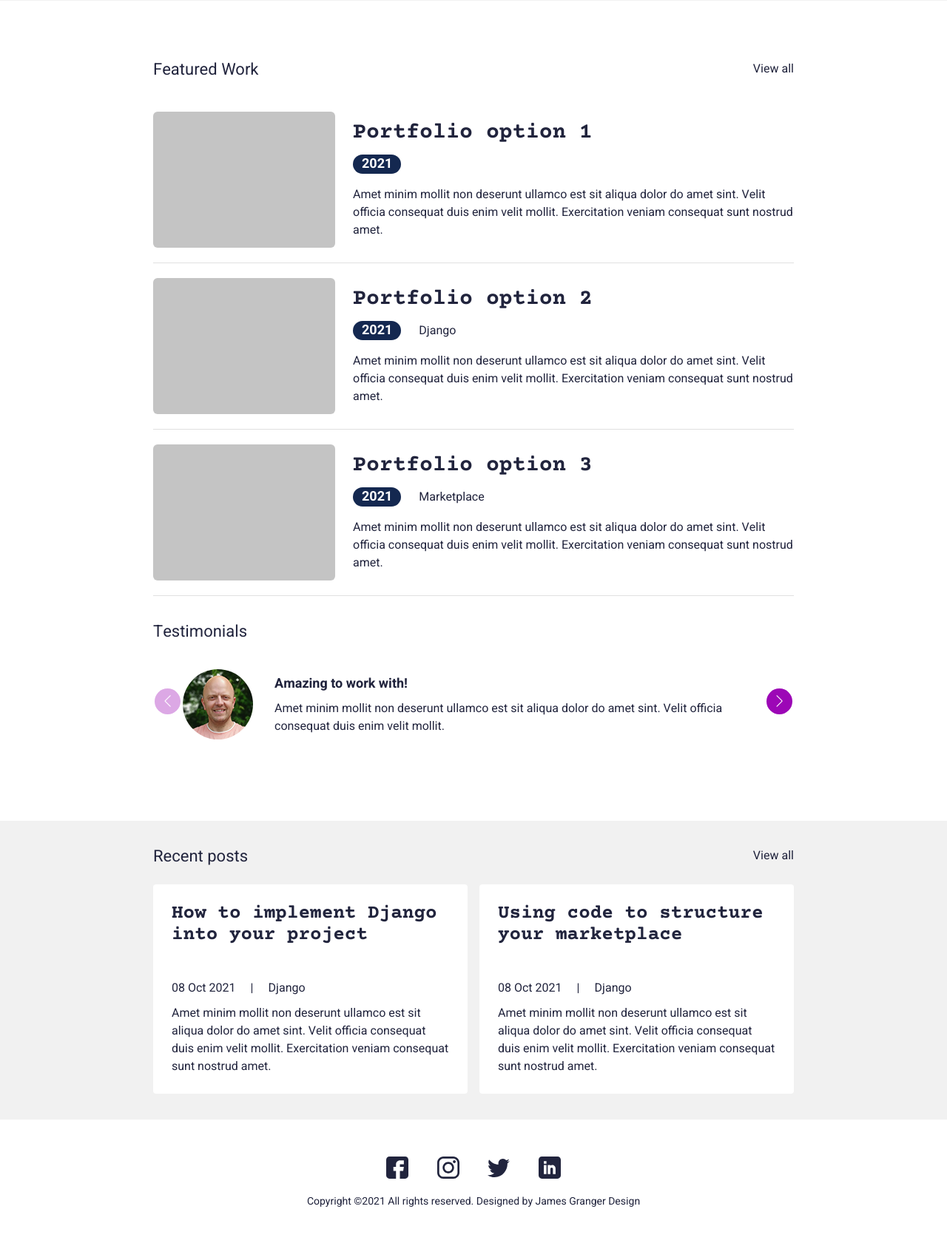
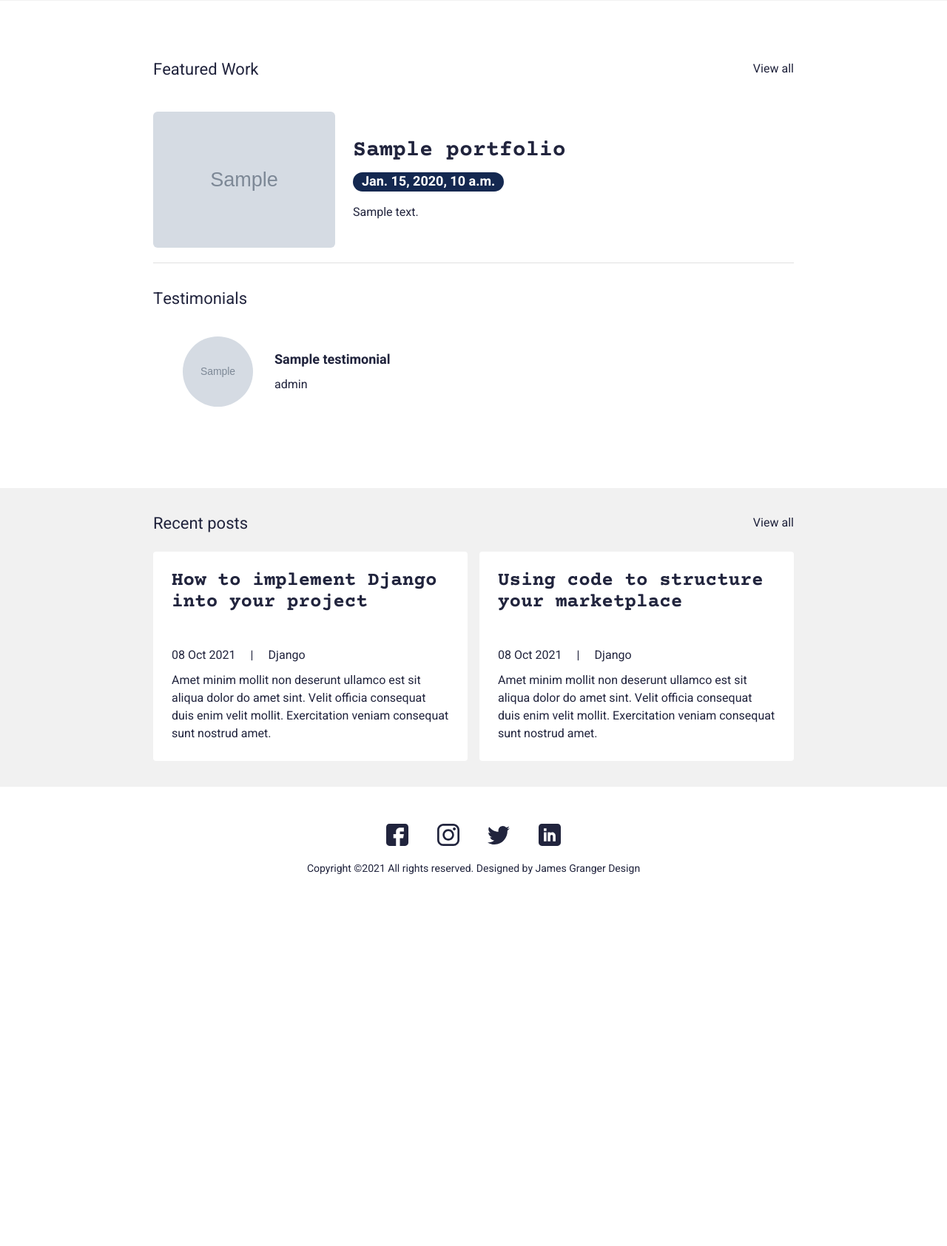
Before and after one commit to Mohamed-Taha-Essa/Django-digital-resume, a Django app: page /home/ in a window 1280 px wide. Shown: the part 1256-2941 px from the top of the page at 74% size. After the commit the page ends 2438 px from the top, so only its background shows below. Run offline with Django 4.2, Linux system fonts and the light colour scheme; tables that the repository leaves empty hold one stand-in row (values such as "Sample post"); grey boxes marked "Sample" are stand-in pictures; some libraries are stand-ins or nearby versions.

Commit message:
show portfolio & testemonials in index.html

```diff
--- a/resume/templates/resume/index.html
+++ b/resume/templates/resume/index.html
@@ -182,102 +182,52 @@
                 <a href="javascript:void(0)" class="simpleLink">View all</a>
               </div>
             </div>
+            {% for object  in portfolio  %}
               <div class="portfolioCard">
                 <div class="row g-4 align-items-center">
                   <div class="col-md-auto">
                     <div class="portfolioImgCol">
-                    <a href="javascript:void(0)"><img src="images/work-img.jpg" alt="..."></a>
+                      <a href="javascript:void(0)"><img src="{{object.image.url}}" alt="..."></a>
                     </div>
                   </div>
                   <div class="col-md">
                     <div class="portfolioContentCol">
-                    <h4 class="lgTitle"><a href="javascript:void(0)">Portfolio option 1</a></h4>
+                      <h4 class="lgTitle"><a href="javascript:void(0)">{{object.name}}</a></h4>
                       <ul class="portfolioOption">
-                      <li><span class="dateLbl">2021</span></li>
+                        <li><span class="dateLbl">{{object.date}}</span></li>
                       </ul>
-                    <p>Amet minim mollit non deserunt ullamco est sit aliqua dolor do amet sint. Velit officia consequat duis enim velit mollit. Exercitation veniam consequat sunt nostrud amet.</p>
+                      <p> {{object.body}} </p>
                     </div>
                   </div>
                 </div>
               </div>
-            <div class="portfolioCard">
-              <div class="row g-4 align-items-center">
-                <div class="col-md-auto">
-                  <div class="portfolioImgCol">
-                    <a href="javascript:void(0)"><img src="images/work-img.jpg" alt="..."></a>
-                  </div>
-                </div>
-                <div class="col-md">
-                  <div class="portfolioContentCol">
-                    <h4 class="lgTitle"><a href="javascript:void(0)">Portfolio option 2</a></h4>
-                    <ul class="portfolioOption">
-                      <li><span class="dateLbl">2021</span></li>
-                      <li>Django</li>
-                    </ul>
-                    <p>Amet minim mollit non deserunt ullamco est sit aliqua dolor do amet sint. Velit officia consequat duis enim velit mollit. Exercitation veniam consequat sunt nostrud amet.</p>
-                  </div>
-                </div>
-              </div>
-            </div>
-            <div class="portfolioCard">
-              <div class="row g-4 align-items-center">
-                <div class="col-md-auto">
-                  <div class="portfolioImgCol">
-                    <a href="javascript:void(0)"><img src="images/work-img.jpg" alt="..."></a>
-                  </div>
-                </div>
-                <div class="col-md">
-                  <div class="portfolioContentCol">
-                    <h4 class="lgTitle"><a href="javascript:void(0)">Portfolio option 3</a></h4>
-                    <ul class="portfolioOption">
-                      <li><span class="dateLbl">2021</span></li>
-                      <li>Marketplace</li>
-                    </ul>
-                    <p>Amet minim mollit non deserunt ullamco est sit aliqua dolor do amet sint. Velit officia consequat duis enim velit mollit. Exercitation veniam consequat sunt nostrud amet.</p>
-                  </div>
-                </div>
-              </div>
-            </div>
+            {% endfor %}
           </div>
           <div class="testimonialCol">
             <h4 class="smText regular d-block">Testimonials</h4>
             <div class="testimonialSlider">
               <div class="swiper testimonialSwiper">
                 <div class="swiper-wrapper">
+                  {% for item in testimonials %}
                       <div class="swiper-slide">
                         <div class="testimonialCard">
                           <div class="row align-items-center">
                             <div class="col-sm-auto">
                               <div class="tImgCol">
-                            <img src="images/user-thumb.jpg" alt="...">
+                                <img src="{{item.thumbnail.url}}" alt="...">
                               </div>
                             </div>
                             <div class="col-sm">
                               <div class="tContentCol">
-                            <h4 class="xsTitle bold">Amazing to work with!</h4>
-                            <p>Amet minim mollit non deserunt ullamco est sit aliqua dolor do amet sint. Velit officia consequat duis enim velit mollit.</p>
+                                <h4 class="xsTitle bold">{{item.name}} </h4>
+                                <p>{{item.role}} </p>
                               </div>
                             </div>
                           </div>
                         </div>
                       </div>
-                  <div class="swiper-slide">
-                    <div class="testimonialCard">
-                      <div class="row align-items-center">
-                        <div class="col-sm-auto">
-                          <div class="tImgCol">
-                            <img src="images/user-thumb.jpg" alt="...">
-                          </div>
-                        </div>
-                        <div class="col-sm">
-                          <div class="tContentCol">
-                            <h4 class="xsTitle bold">Amazing to work with!</h4>
-                            <p>Amet minim mollit non deserunt ullamco est sit aliqua dolor do amet sint. Velit officia consequat duis enim velit mollit.</p>
-                          </div>
-                        </div>
-                      </div>
-                    </div>
-                  </div>
+                  {% endfor %}
+
                 </div>
                 <div class="test-swiper-button-next swiper-button-next swiperBtnStyle"></div>
                 <div class="test-swiper-button-prev swiper-button-prev swiperBtnStyle"></div>
```
Lines whose indentation alone changed are shown as unchanged.
